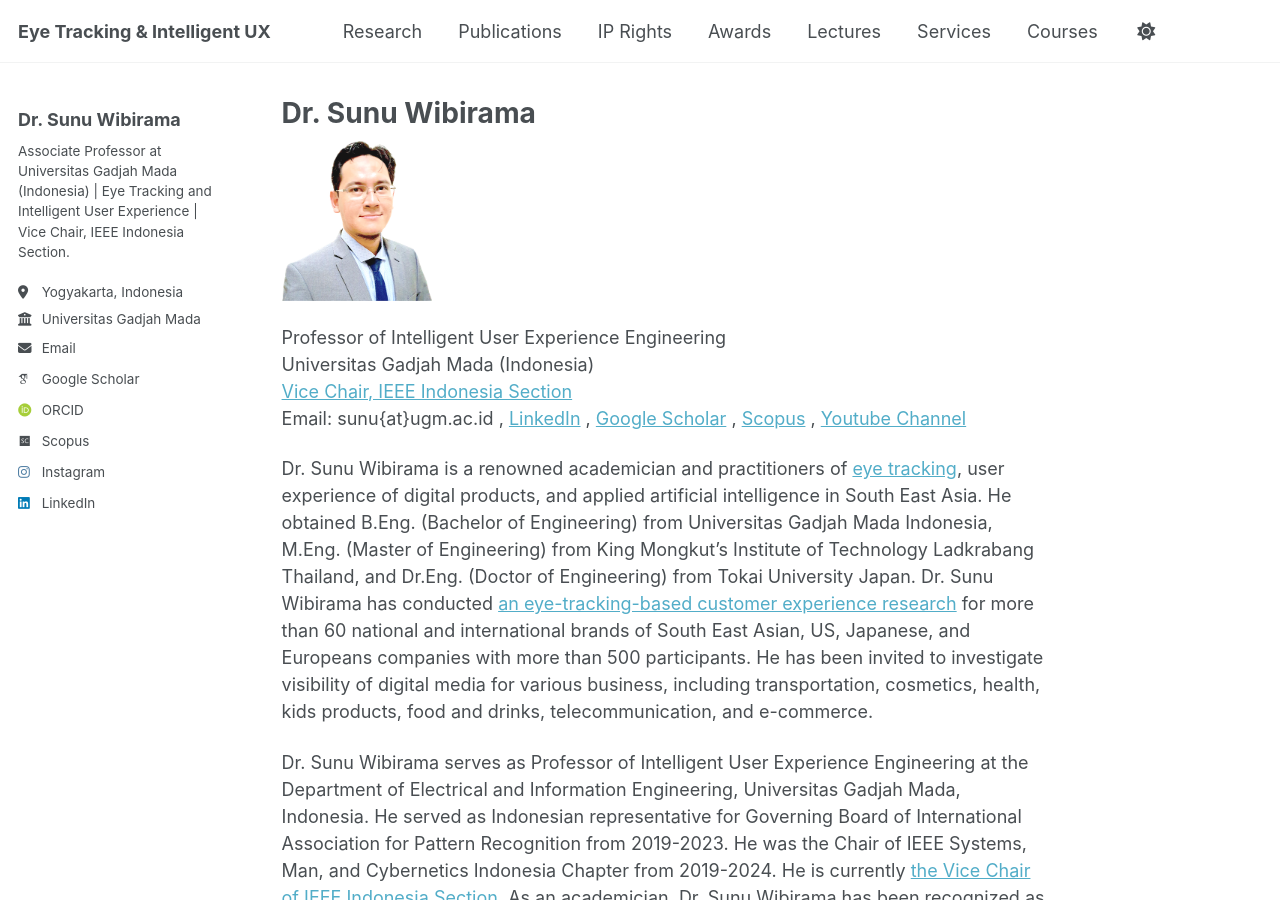
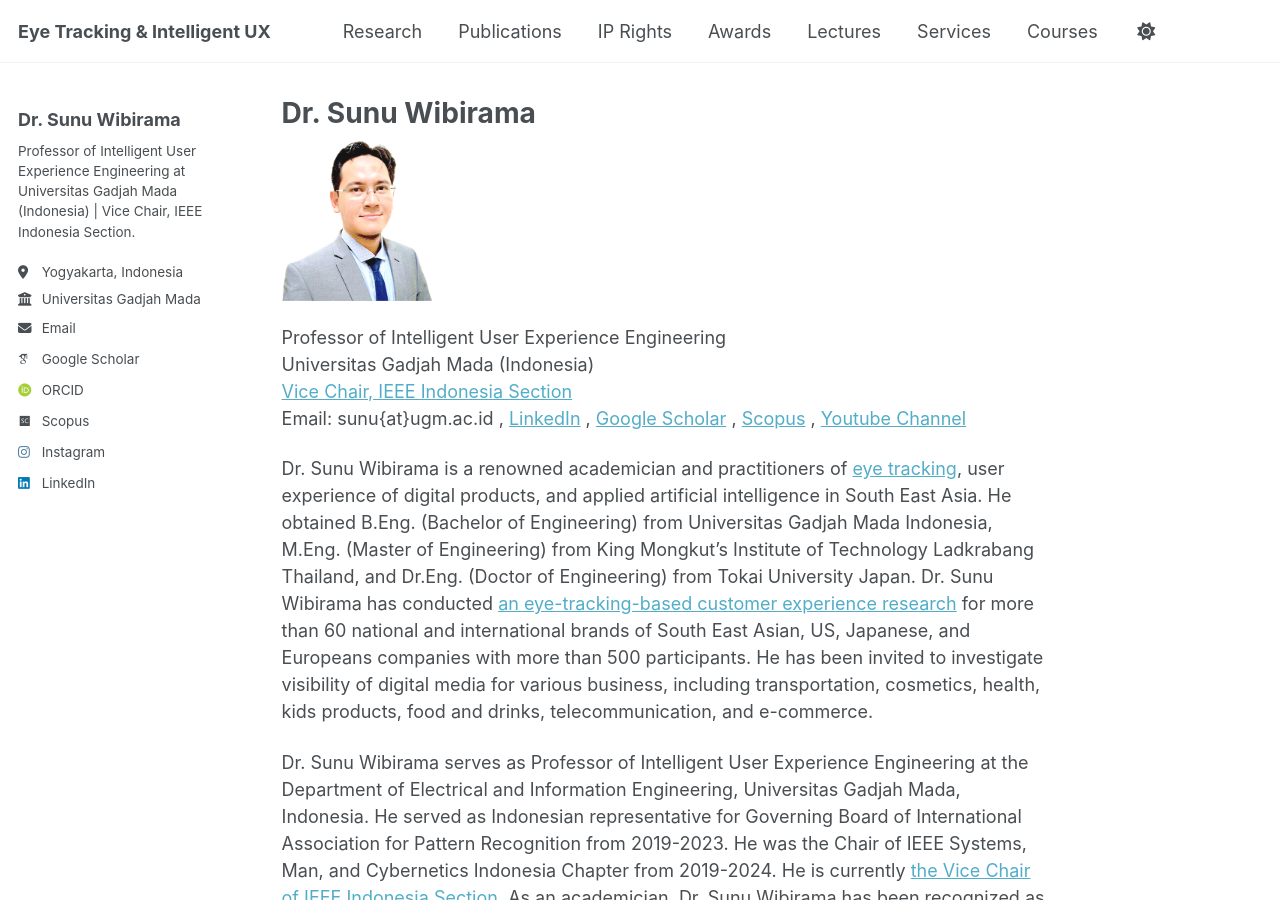
Before and after one commit to wibirama/wibirama.github.io, a Jekyll site: the page built from _pages/about.md, in a window 1280 px wide and 900 px high. Built offline with Jekyll 4.4.1, drawn with Linux system fonts in a browser that asks for light colours; some web fonts are replaced; a script that is not in the unit is left out.

Commit message:
Update _config.yml

```diff
--- a/_config.yml
+++ b/_config.yml
@@ -25,7 +25,7 @@ author:
   # avatar           : "sunu_pic.png"
   name             : "Dr. Sunu Wibirama"
   pronouns         : # example: "she/her"
-  bio              : "Associate Professor at Universitas Gadjah Mada (Indonesia) | Eye Tracking and Intelligent User Experience | Vice Chair, IEEE Indonesia Section."
+  bio              : "Professor of Intelligent User Experience Engineering at Universitas Gadjah Mada (Indonesia) | Vice Chair, IEEE Indonesia Section."
   location         : "Yogyakarta, Indonesia"
   employer         : "Universitas Gadjah Mada"
   uri              : # URL
```
